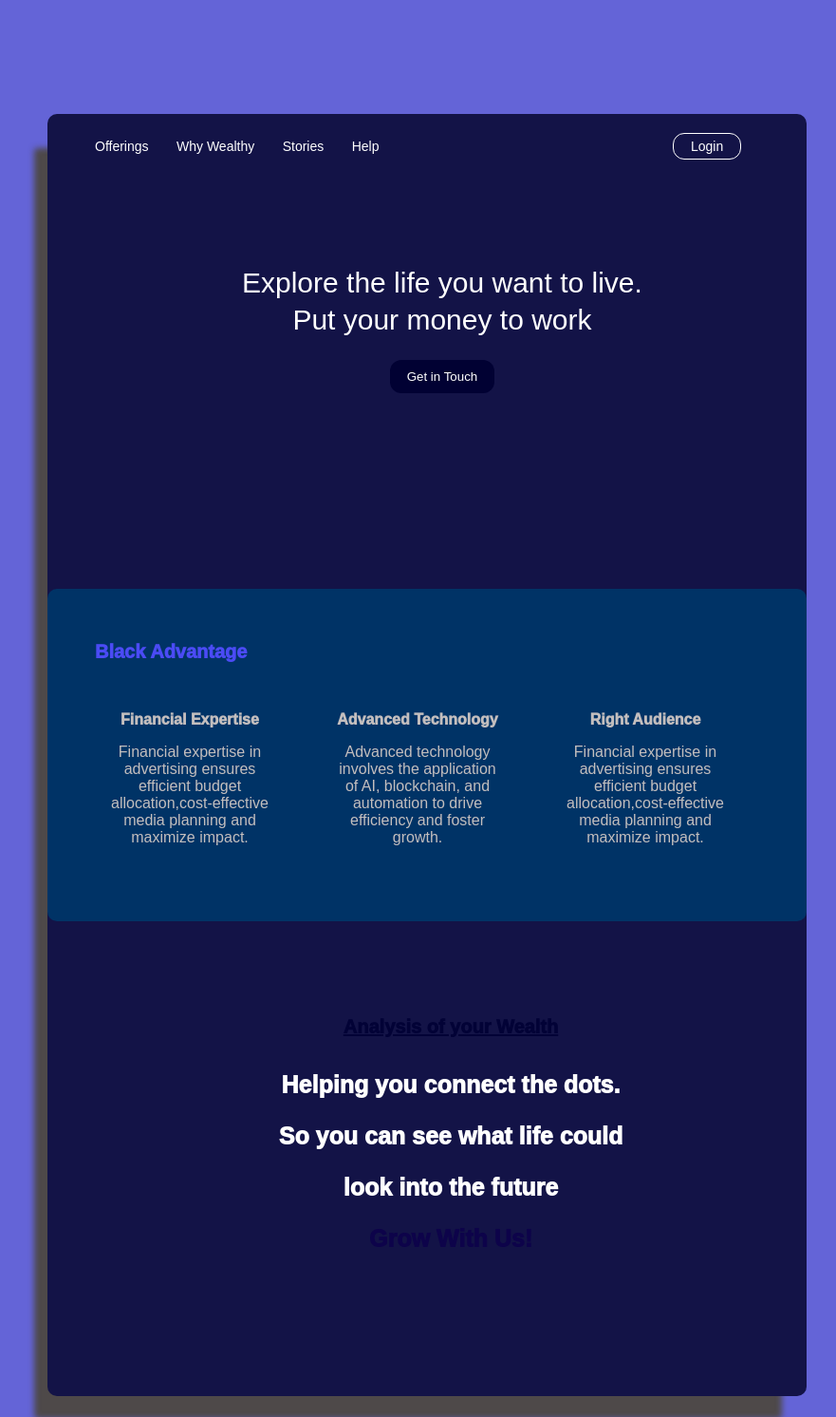
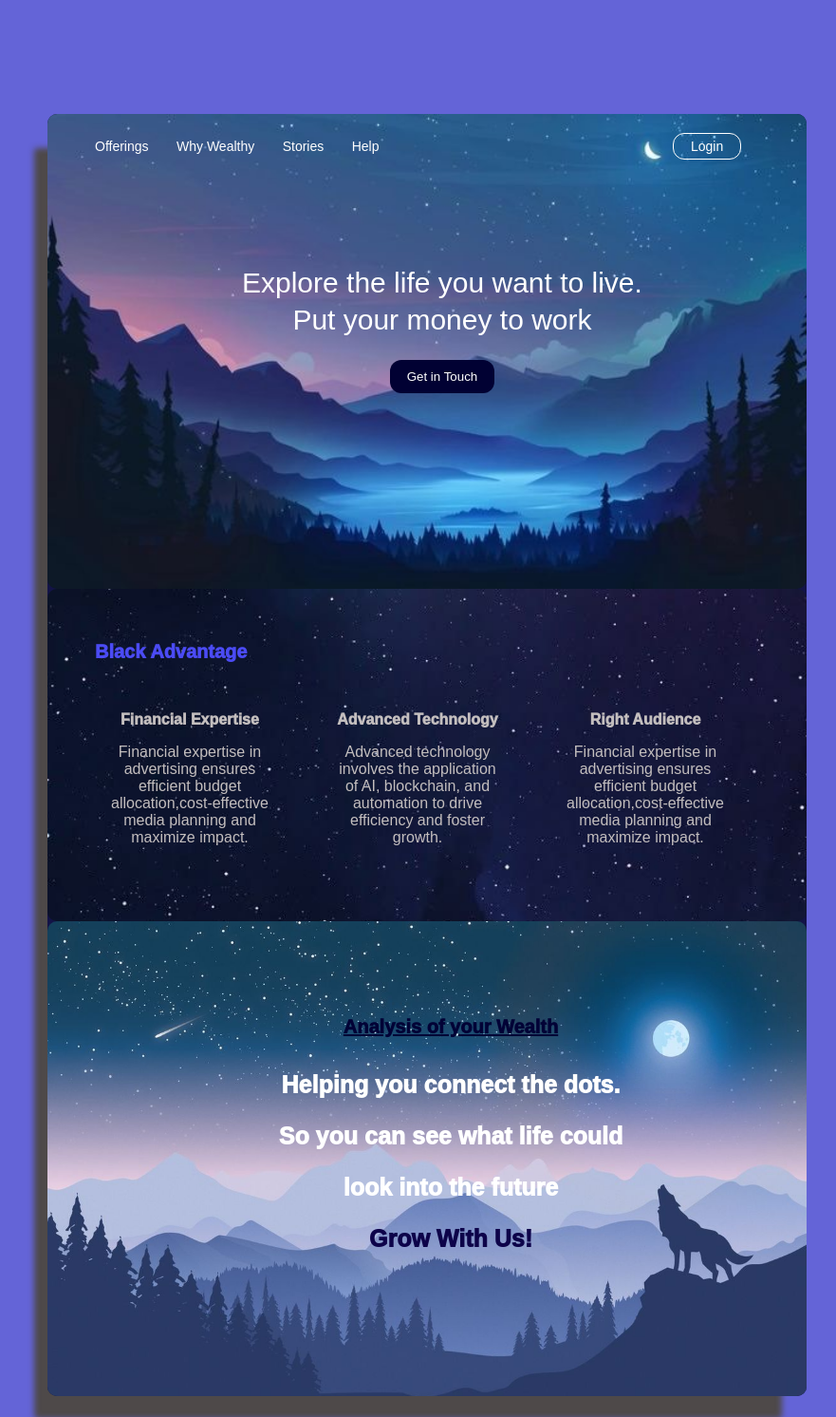
Before and after one commit to swathiramesh24/Landing_Pages, a plain HTML site: page Landing Page 2/index.html in a window 1280 px wide. Shown: the part 80-1572 px from the top of the page at 95% size, without its empty margins (190-1071 px from the left). Drawn offline with Linux system fonts and the light colour scheme.

Commit message:
New repo

```diff
--- a/Landing Page 2/index.html
+++ b/Landing Page 2/index.html
@@ -5,7 +5,7 @@
   <meta name="viewport" content="width=device-width, initial-scale=1.0">
   <title>Build Your Career</title>
   <link rel="stylesheet" href="style.css">
-  <link rel="icon" href="/HTML_CSS_Projects/Landing Page 2/logo.png">
+  <link rel="icon" href="/Landing_Pages/Landing Page 2/logo.png">
 </head>
 
 <body>
--- a/Landing Page 2/style.css
+++ b/Landing Page 2/style.css
@@ -23,7 +23,7 @@ body{
 }
 
 .first-page{
-  background-image: url("/HTML_CSS_Projects/Landing Page 2/bg1.jpg");
+  background-image: url("/Landing_Pages/Landing Page 2/bg1.jpg");
   background-repeat: no-repeat;
   background-size: cover;
   width: 100%;
@@ -95,7 +95,7 @@ body{
   background-color:aqua ;
   margin-top: 0%;
   background: rgb(0,51,102);
-  background-image: url("/HTML_CSS_Projects/Landing page 2/bg2.png");
+  background-image: url("/Landing_Pages/Landing page 2/bg2.png");
   background-repeat: no-repeat;
   background-size: cover;
   border-radius: 10px;
@@ -138,7 +138,7 @@ body{
 }
 
 .last-page{
-  background-image: url("/HTML_CSS_Projects/Landing Page 2/bg3.png");
+  background-image: url("/Landing_Pages/Landing Page 2/bg3.png");
   background-size: cover;
   background-repeat: no-repeat;
   height: 500px;
```
Also changed, not shown: Landing Page 1/index.html (+4 -4 lines).
